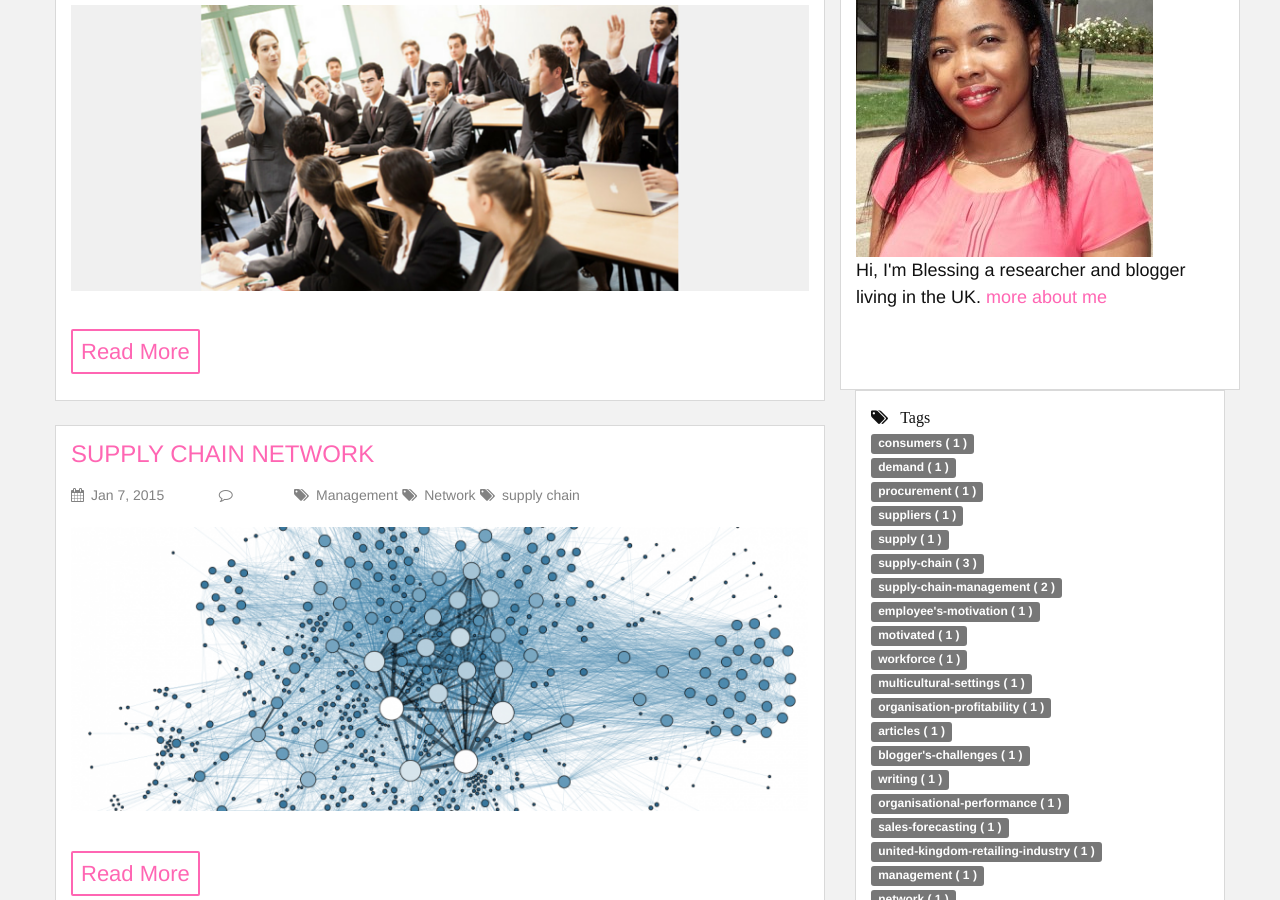
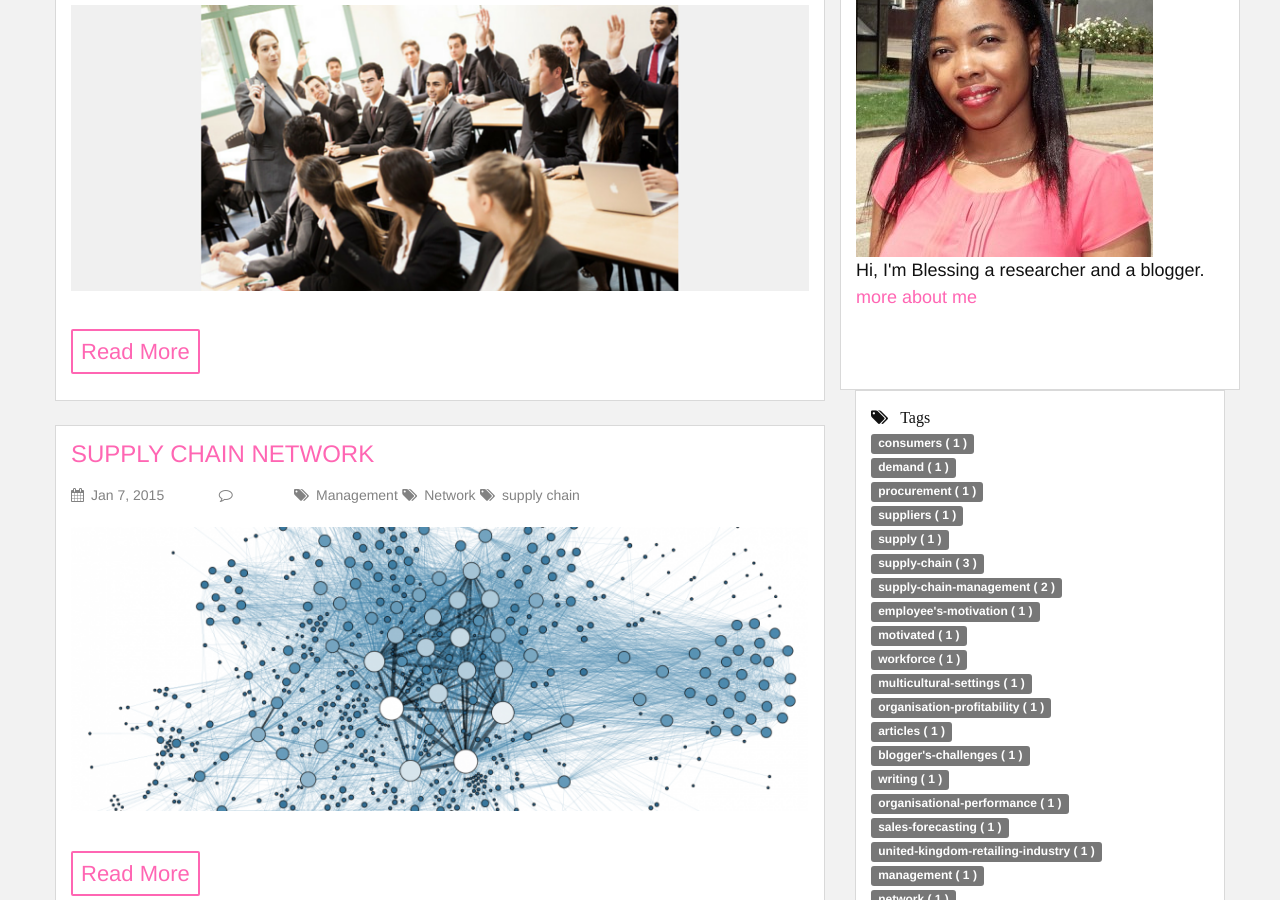
Before and after one commit to blessingokpala/blessingokpala.com, a Jekyll site: the page built from index.html, in a window 1280 px wide and 900 px high, scrolled down 443 px. Built offline with Jekyll 4.4.1, drawn with Linux system fonts in a browser that asks for light colours; nearby versions of some CDN libraries; comment, search, counter and statistics services are not loaded.

Commit message:
Update index.html

```diff
--- a/index.html
+++ b/index.html
@@ -27,7 +27,7 @@ layout: default
   <div class="post-contents">
     <h3>About Me</h3>
     <img src="{{ site.baseurl }}/img/me.jpg" style="margin:20px auto 0 auto;">
-    <p style="font-size:18px;">Hi, I'm Blessing a researcher and blogger living in the UK. <a href='/about'> more about me</a></p>
+    <p style="font-size:18px;">Hi, I'm Blessing a researcher and a blogger. <a href='/about'> more about me</a></p>
     <br />
     <div class="btn-group" role="group">
            <!-- <button type="button" class="btn btn-default social-network" style="background-color:#3b5998" target="_blank" onclick='window.open("https://www.facebook.com/");'><i class="fa fa-facebook" style="font-size:20px;color:white;"></i></button>
```
